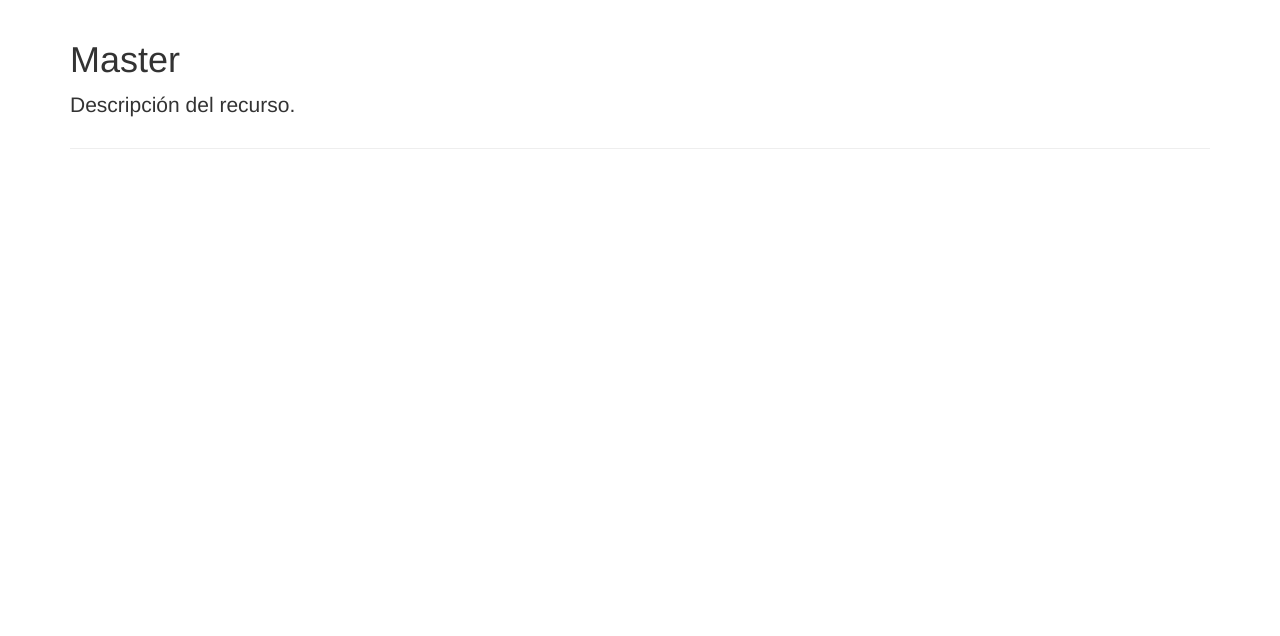
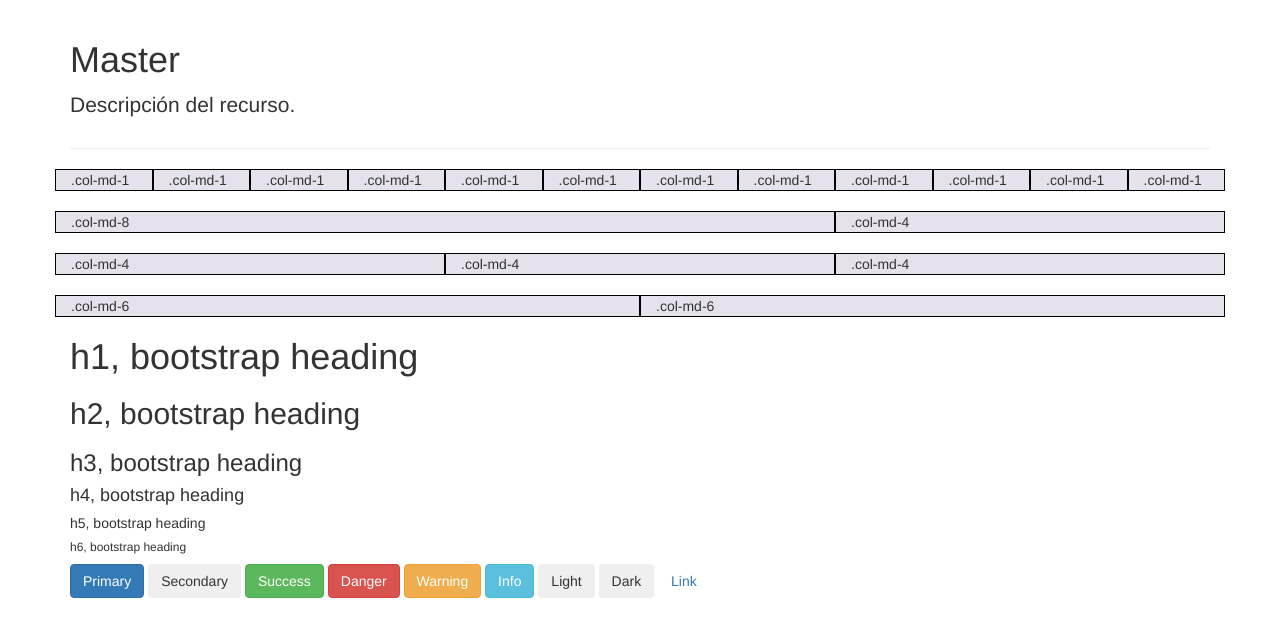
Before and after one commit to Ignaciojcruz/60-Herramientas-de-desarrollo-y-dise-o-Web, a plain HTML site: page master/index.html in a window 1280 px wide. Drawn offline with Linux system fonts and the light colour scheme.

Commit message:
Seccion 1: Empezar aqui - Introducción a Bootstrap

```diff
--- a/master/index.html
+++ b/master/index.html
@@ -24,6 +24,55 @@
       </div>
 
       <!-- Editar desde aquí  -->
+      <div class="row">
+        <div class="col-md-1">.col-md-1</div>
+        <div class="col-md-1">.col-md-1</div>
+        <div class="col-md-1">.col-md-1</div>
+        <div class="col-md-1">.col-md-1</div>
+        <div class="col-md-1">.col-md-1</div>
+        <div class="col-md-1">.col-md-1</div>
+        <div class="col-md-1">.col-md-1</div>
+        <div class="col-md-1">.col-md-1</div>
+        <div class="col-md-1">.col-md-1</div>
+        <div class="col-md-1">.col-md-1</div>
+        <div class="col-md-1">.col-md-1</div>
+        <div class="col-md-1">.col-md-1</div>
+      </div>
+      <br>
+      <div class="row">
+        <div class="col-md-8 col-xs-8">.col-md-8</div>
+        <div class="col-md-4 col-xs-4">.col-md-4</div>
+      </div>
+      <br>
+      <div class="row">
+        <div class="col-md-4">.col-md-4</div>
+        <div class="col-md-4">.col-md-4</div>
+        <div class="col-md-4">.col-md-4</div>
+      </div>
+      <br>
+      <div class="row">
+        <div class="col-md-6">.col-md-6</div>
+        <div class="col-md-6">.col-md-6</div>
+      </div>
+
+      <h1>h1, bootstrap heading</h1>
+      <h2>h2, bootstrap heading</h2>
+      <h3>h3, bootstrap heading</h3>
+      <h4>h4, bootstrap heading</h4>
+      <h5>h5, bootstrap heading</h5>
+      <h6>h6, bootstrap heading</h6>
+
+      <button type="button" class="btn btn-primary">Primary</button>
+      <button type="button" class="btn btn-secondary">Secondary</button>
+      <button type="button" class="btn btn-success">Success</button>
+      <button type="button" class="btn btn-danger">Danger</button>
+      <button type="button" class="btn btn-warning">Warning</button>
+      <button type="button" class="btn btn-info">Info</button>
+      <button type="button" class="btn btn-light">Light</button>
+      <button type="button" class="btn btn-dark">Dark</button>
+
+      <button type="button" class="btn btn-link">Link</button>
+
 
 
 
--- a/master/lib/estilo.css
+++ b/master/lib/estilo.css
@@ -0,0 +1,4 @@
+.row div{
+    background-color: #E6E2EB;
+    border: 1px solid black;
+}
```
